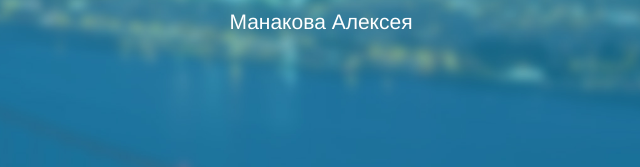
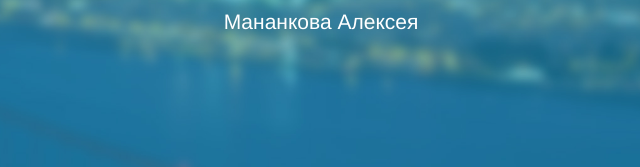
Before and after one commit to VadimOkalniy/siteone, a plain HTML site: page index.html in a window 1280 px wide. Shown: the part 298-465 px from the top of the page, 319-959 px from the left. Drawn offline with Linux system fonts and the light colour scheme.

Commit message:
Commit one

```diff
--- a/index.html
+++ b/index.html
@@ -53,7 +53,7 @@
                 <div class="container">
                     <div class="carousel-content">
                         <h1>Персональный сайт </h1>
-                        <p class="lead">Манакова Алексея</p>
+                        <p class="lead">Мананкова Алексея</p>
                     </div>
                 </div>
             </div><!--/.item-->
```
